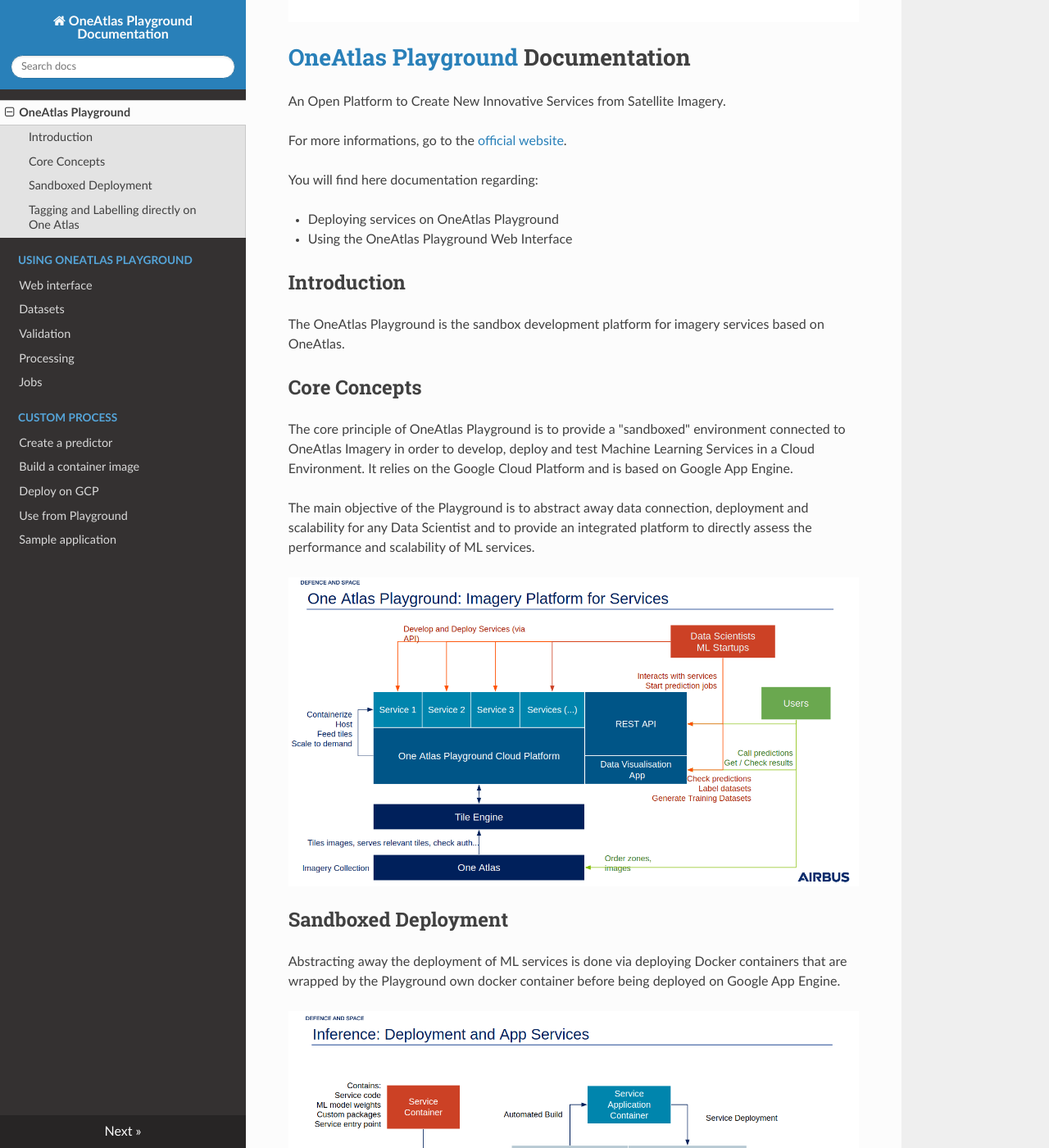
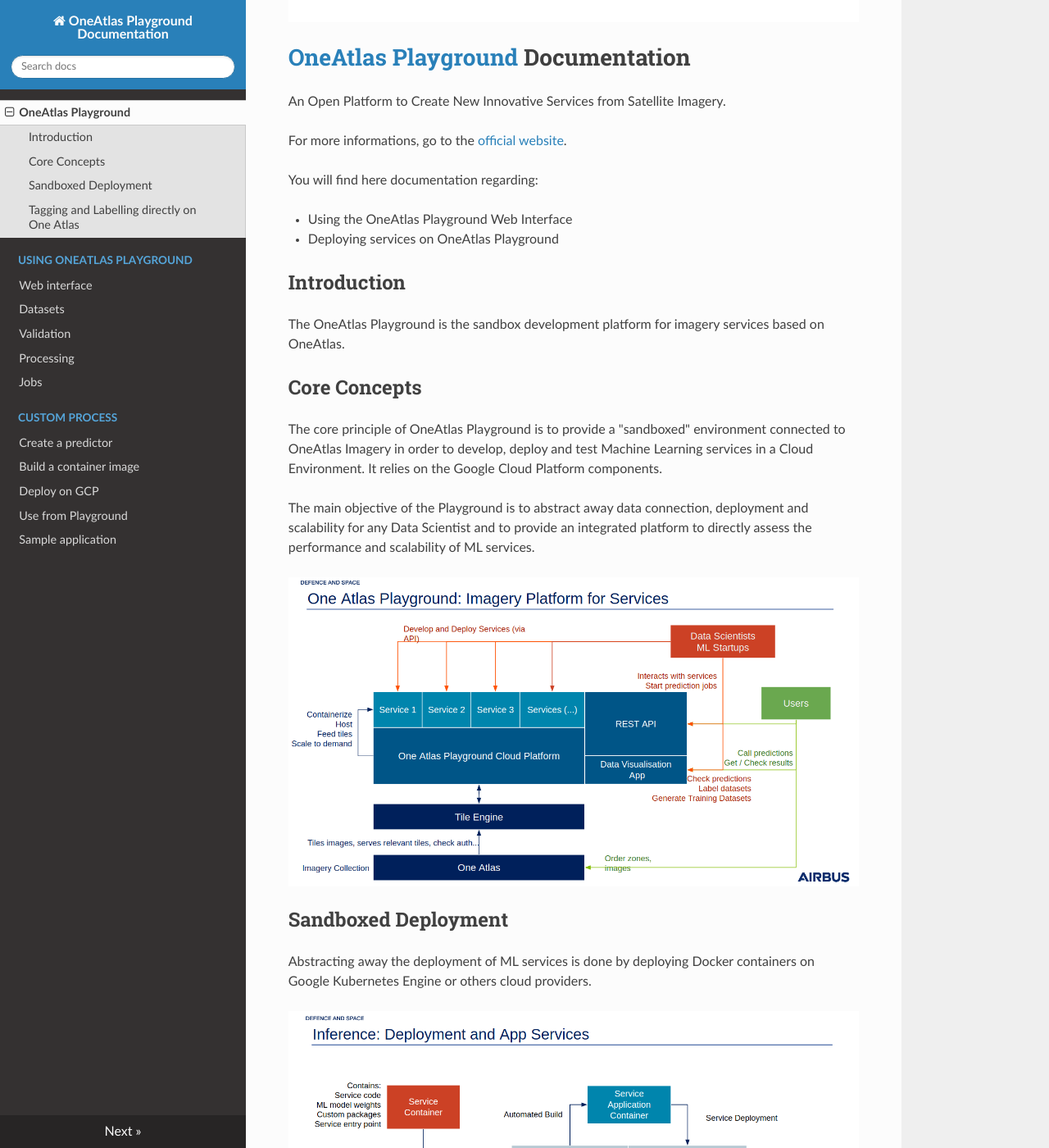
Before and after one commit to airbusgeo/playground-docs, an MkDocs documentation site: the page built from docs/index.md, in a window 1280 px wide and 1400 px high, scrolled down 331 px. Shown: the whole window at 82% size. Built offline with MkDocs 1.6.1, drawn with Linux system fonts in a browser that asks for light colours; nearby versions of some CDN libraries; old or Windows-style settings are respelled for this version of MkDocs; some of the changed text lies outside the part shown.

Commit message:
Update doc index

```diff
--- a/docs/index.md
+++ b/docs/index.md
@@ -8,8 +8,8 @@ For more informations, go to the [official website](https://sandbox.intelligence
 
 You will find here documentation regarding:
 
-- Deploying services on OneAtlas Playground
-- Using the OneAtlas Playground Web Interface
+* Using the OneAtlas Playground Web Interface
+* Deploying services on OneAtlas Playground
 
 ## Introduction
 
@@ -17,8 +17,8 @@ The OneAtlas Playground is the sandbox development platform for imagery services
 
 ## Core Concepts
 
-The core principle of OneAtlas Playground is to provide a "sandboxed" environment connected to OneAtlas Imagery in order to develop, deploy and test Machine Learning Services in a Cloud Environment.
-It relies on the Google Cloud Platform and is based on Google App Engine.
+The core principle of OneAtlas Playground is to provide a "sandboxed" environment connected to OneAtlas Imagery in order to develop, deploy and test Machine Learning services in a Cloud Environment.
+It relies on the Google Cloud Platform components.
 
 The main objective of the Playground is to abstract away data connection, deployment and scalability for any Data Scientist and to provide an integrated platform to directly assess the performance and scalability of ML services.
 
@@ -26,10 +26,10 @@ The main objective of the Playground is to abstract away data connection, deploy
 
 ## Sandboxed Deployment
 
-Abstracting away the deployment of ML services is done via deploying Docker containers that are wrapped by the Playground own docker container before being deployed on Google App Engine.
+Abstracting away the deployment of ML services is done by deploying Docker containers on Google Kubernetes Engine or others cloud providers.
 
 ![OneAtlas Playground](images/playground2.png "OneAtlasPlayground")
 
 ## Tagging and Labelling directly on One Atlas
 
-The Playground also offers a Web Interface to create, edit and refine datasets using OneAtlas images via tagging, detouring and markin Area of Interests, Region of Interests and objects on satellite images.
+The Playground also offers a Web Interface to create, edit and refine datasets using OneAtlas images via tagging, detouring and markin Area Of Interests, Region Of Interests and objects on satellite images.
```
